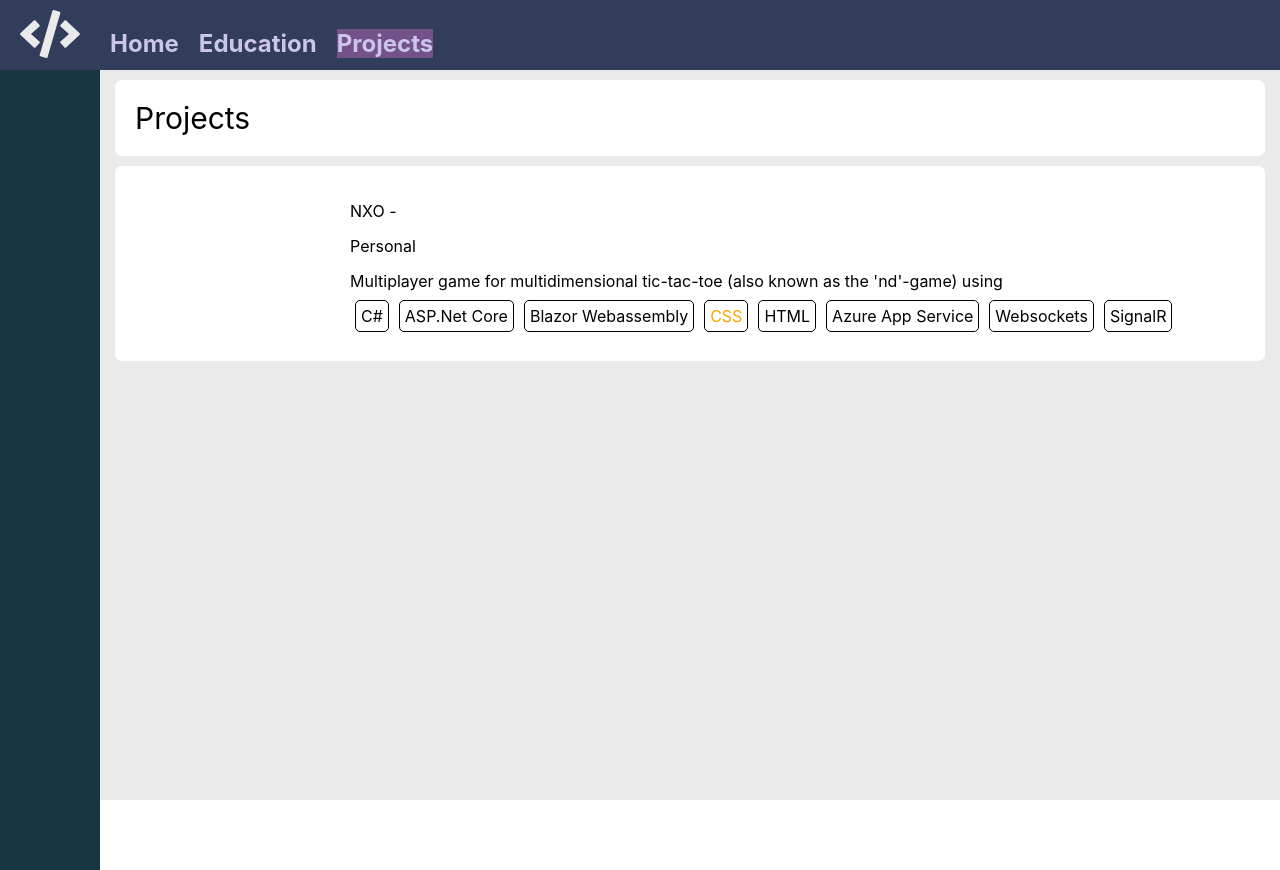
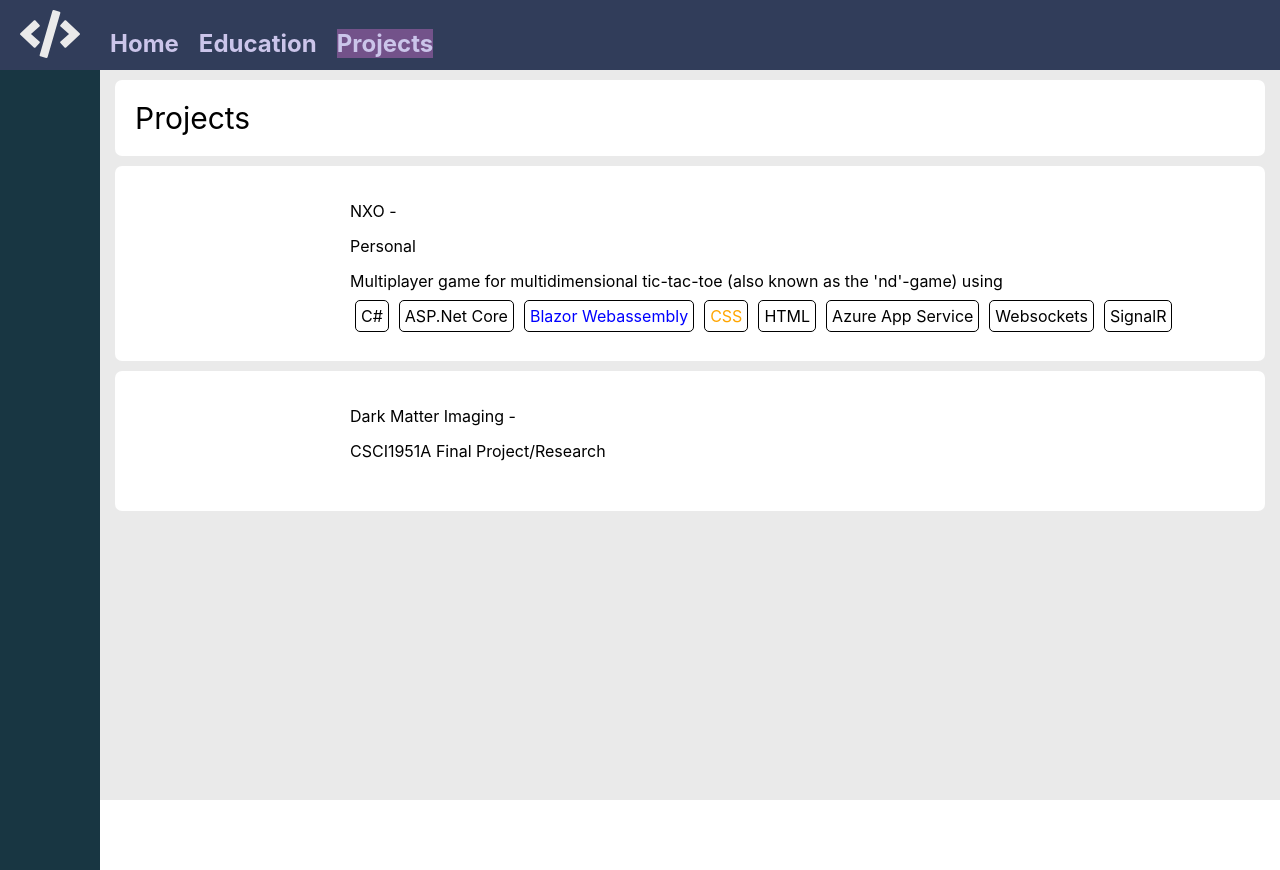
Before and after one commit to RobScheidegger/portfolio, a React (Create React App) app: page /projects in a window 1280 px wide. Built offline with nearby package versions, Linux system fonts and the light colour scheme.

Commit message:
Commit made from VS Code Azure Static Web Apps

```diff
--- a/src/components/Projects/ProjectsComponent.jsx
+++ b/src/components/Projects/ProjectsComponent.jsx
@@ -11,6 +11,14 @@ const projectsList = [
     description: "Multiplayer game for multidimensional tic-tac-toe (also known as the 'nd'-game) using ",
     image: "",
     technologies: ["C#","ASP.Net Core","Blazor Webassembly","CSS", "HTML", "Azure App Service", "Websockets", "SignalR"],
+    term: ""
+  },
+  {
+    name: "Dark Matter Imaging",
+    for: "CSCI1951A Final Project/Research",
+    description: "",
+    image: "",
+    technologies: [],
     term: ""
   }
 ];
--- a/src/components/Projects/TechnologyBadge.jsx
+++ b/src/components/Projects/TechnologyBadge.jsx
@@ -3,6 +3,7 @@ import React from 'react'
 const technologyColors = {
     sql: "yellow",
     css: "orange",
+    "blazor webassembly": "blue"
 };
 
 const style = {
```
